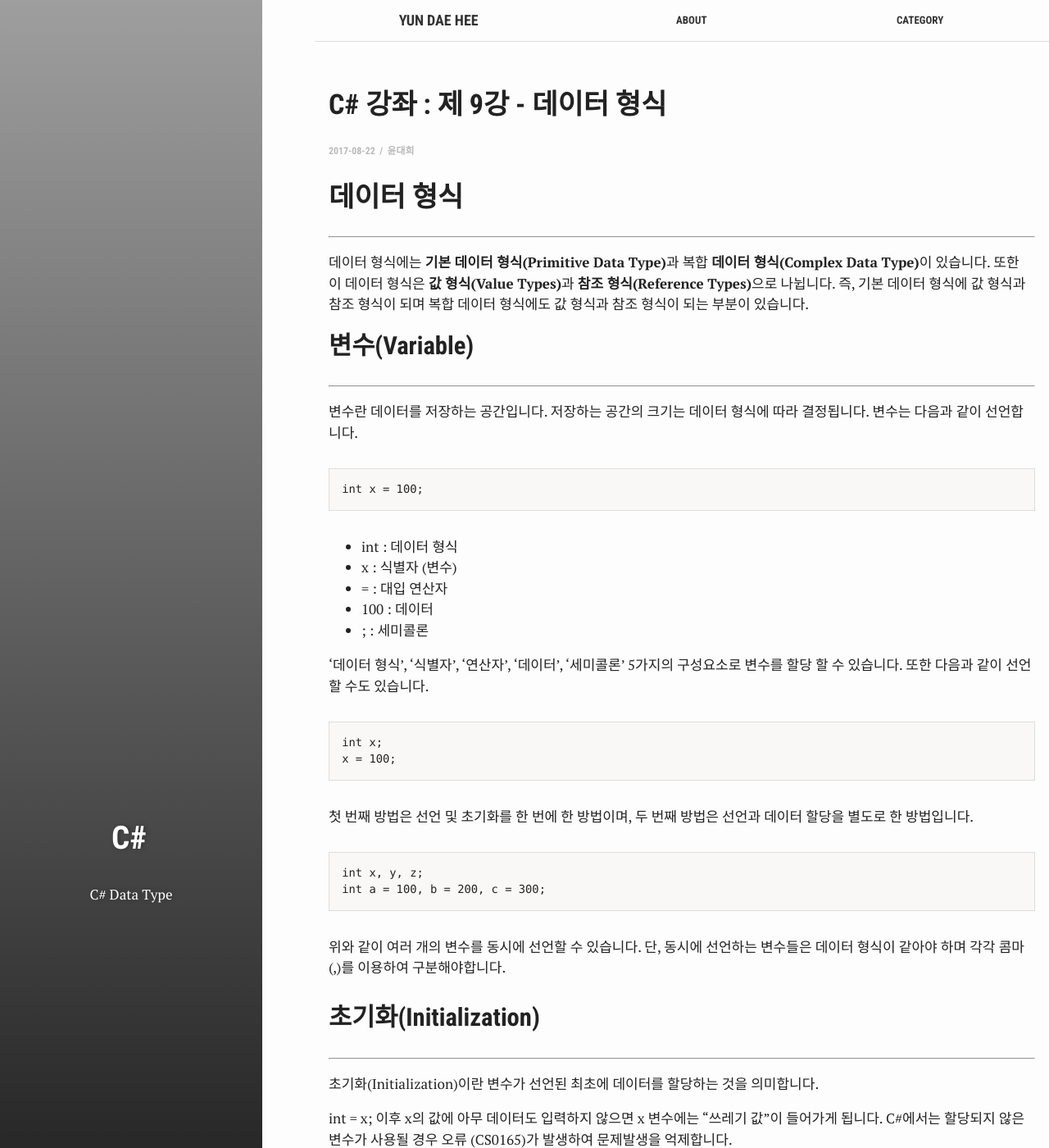
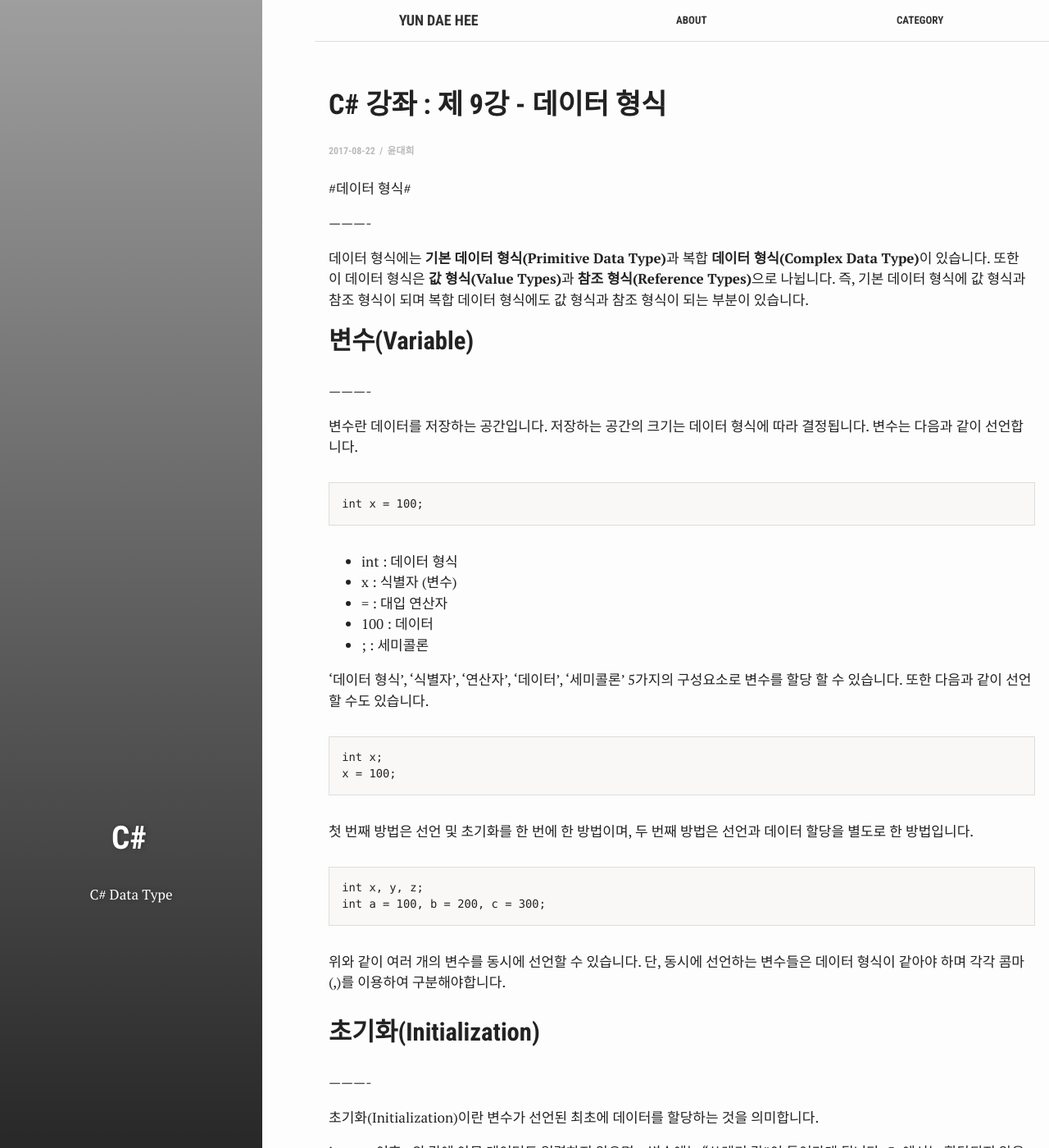
Before and after one commit to test076923/076923.github.io, a Jekyll site: the page built from _posts/2017-08-22-C#-9.md, in a window 1280 px wide and 1400 px high. Shown: the whole window at 82% size. Built offline with Jekyll 4.4.1, drawn with Linux system fonts in a browser that asks for light colours.

Commit message:
Update 2017-08-22-C#-9.md

````diff
--- a/_posts/2017-08-22-C#-9.md
+++ b/_posts/2017-08-22-C#-9.md
@@ -12,14 +12,16 @@ author: 윤대희
 
 
 
-데이터 형식
-==========
-----------
+#데이터 형식#
+
+----------<br>
+
 데이터 형식에는 **기본 데이터 형식(Primitive Data Type)**과 복합 **데이터 형식(Complex Data Type)**이 있습니다. 또한 이 데이터 형식은 **값 형식(Value Types)**과 **참조 형식(Reference Types)**으로 나뉩니다. 즉, 기본 데이터 형식에 값 형식과 참조 형식이 되며 복합 데이터 형식에도 값 형식과 참조 형식이 되는 부분이 있습니다.
 
 변수(Variable)
 ----------
-----------
+----------<br>
+
 변수란 데이터를 저장하는 공간입니다. 저장하는 공간의 크기는 데이터 형식에 따라 결정됩니다. 변수는 다음과 같이 선언합니다.
 
 ```c#:
@@ -53,7 +55,8 @@ int a = 100, b = 200, c = 300;
 
 초기화(Initialization)
 ----------
-----------
+----------<br>
+
 초기화(Initialization)이란 변수가 선언된 최초에 데이터를 할당하는 것을 의미합니다.
 
 int = x; 이후 x의 값에 아무 데이터도 입력하지 않으면 x 변수에는 "쓰레기 값"이 들어가게 됩니다.  C#에서는 할당되지 않은 변수가 사용될 경우 오류 (CS0165)가 발생하여 문제발생을 억제합니다.
@@ -62,6 +65,7 @@ int = x; 이후 x의 값에 아무 데이터도 입력하지 않으면 x 변수
 기본 데이터 형식(Primitive Data Type)
 ----------
 ----------
+<br>
 
 | 데이터 형식  | NET 클래스  | 형식 | 비트 | 범위 |
 | :---------  | :---------: | ---------------------: | --------------: | ---------------------: |
````
